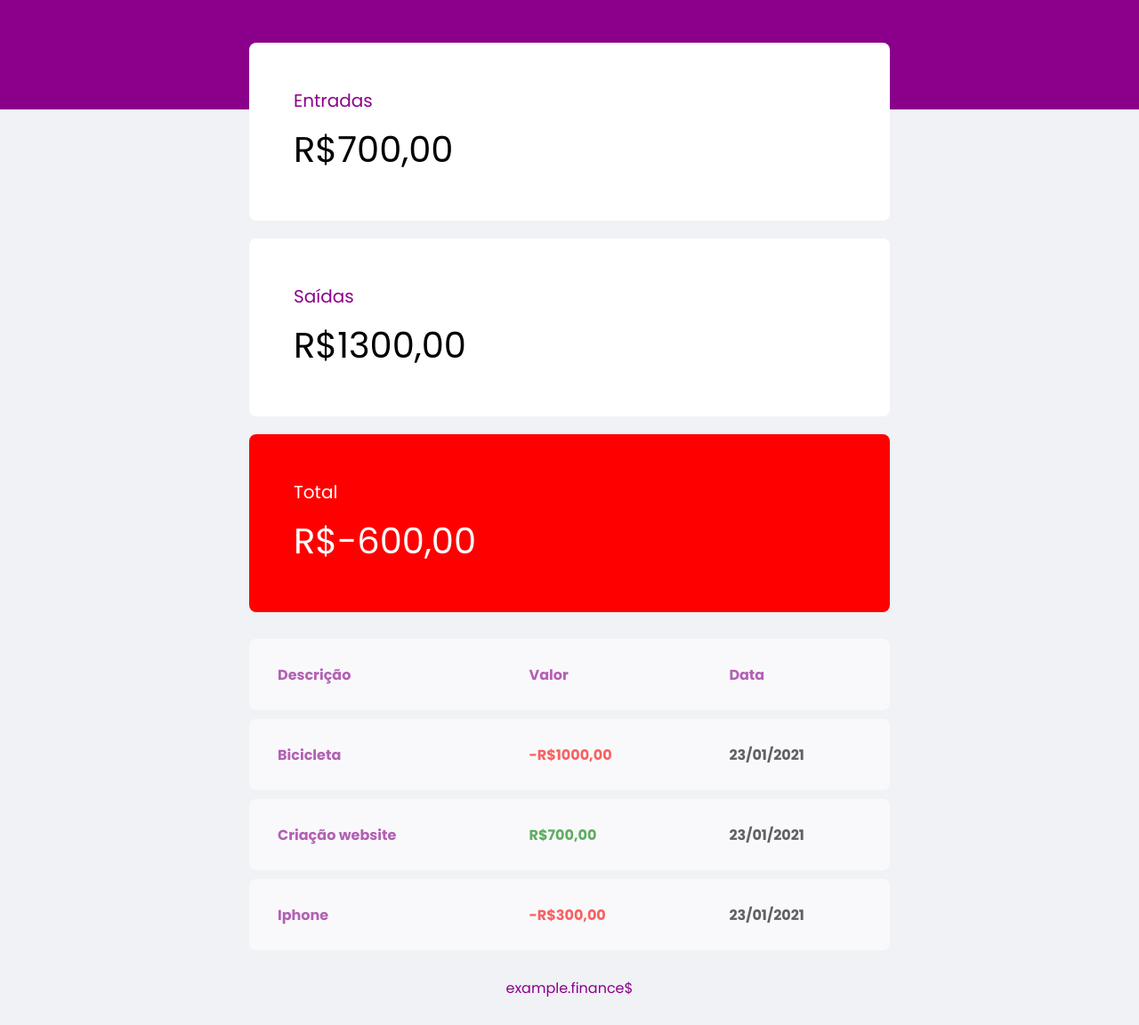
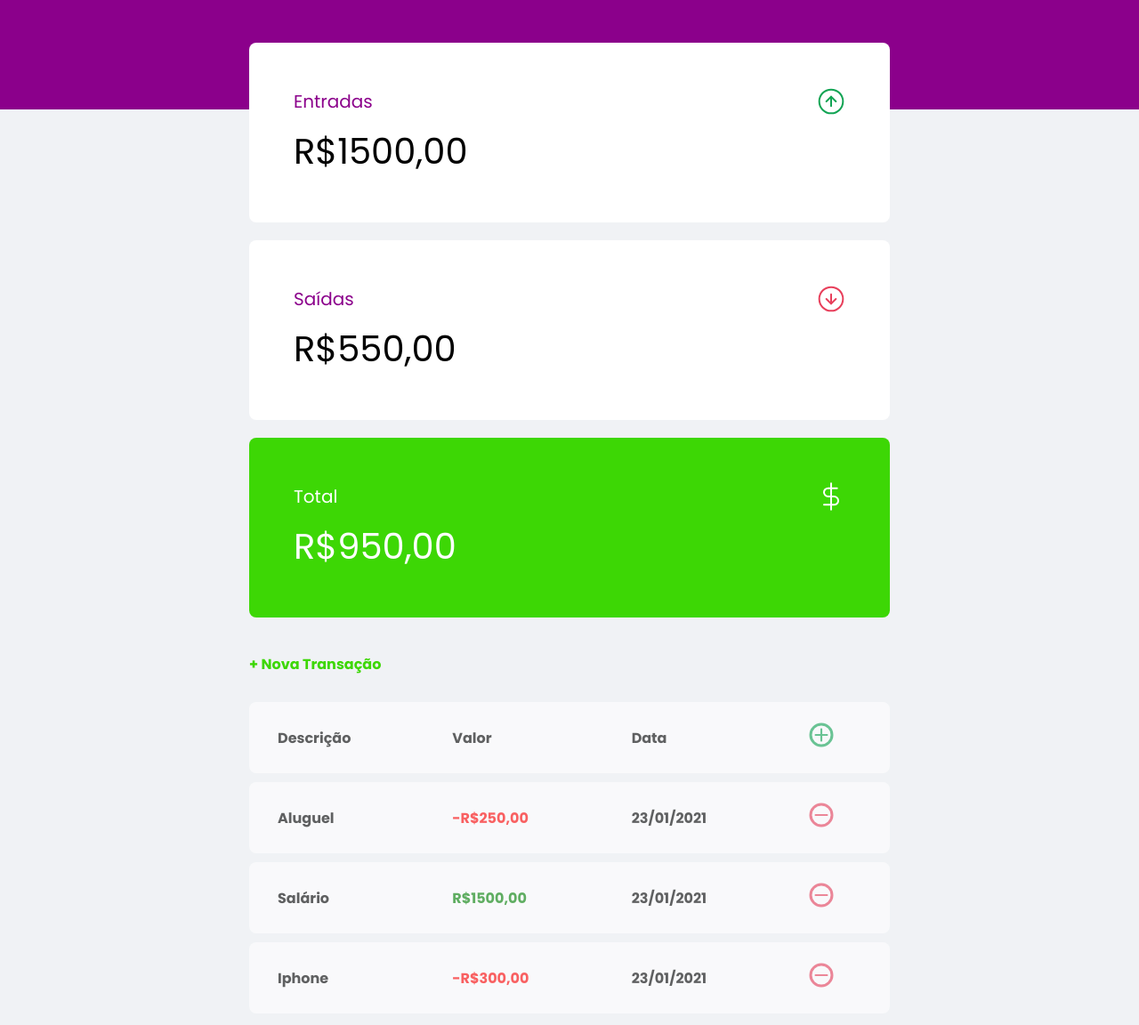
Before and after one commit to henriquedantass/Maratona-Discover, a plain HTML site: page Maratona Discover/index.html in a window 1280 px wide. Shown: the part 100-1252 px from the top of the page at 89% size. Before the commit the page ends 1223 px from the top, so only its background shows below. Drawn offline with Linux system fonts and the light colour scheme.

Commit message:
add assets no html

```diff
--- a/Maratona Discover/block.css
+++ b/Maratona Discover/block.css
@@ -30,6 +30,8 @@ header {
     position: absolute;
     overflow: hidden;
     clip: rect(0,0,0,0);
+    white-space: nowrap;
+    border-width: 0;
 }
 .container {
     width: min(90vh, 800px);
@@ -59,6 +61,9 @@ header {
     color: var(--purple-);
     font-size: 20px;
     font-weight: normal;
+    display: flex;
+    align-items: center;
+    justify-content: space-between;
 }
 
 .card p {
@@ -68,7 +73,7 @@ header {
 }
 
 .card.total {
-    background-color:red;
+    background-color:#3dd705;
     color: white !important;
 }
 
@@ -76,7 +81,19 @@ header {
     color: white
 }
 
+
 /*TABBLE ========*/
+.button-new {
+    display: inline-block;
+    margin: 20px 0px 20px 0px;
+    text-decoration: none;
+    color:#3dd705;
+    font-weight: bold;
+}
+
+.button-new:hover {
+    color: #49aa26;
+}
 #transaction h2 {
     font-size: 30px;
     margin-top: 15px;
@@ -93,7 +110,7 @@ header {
 
 table th {
     font-weight: normal;
-    color: var(--purple-);
+    color: black;
     opacity: 0.6;
     padding: 16px 32px;
     height: 5rem;
@@ -127,7 +144,7 @@ table tr:hover {
 }
 
 td.description {
-    color: var(--purple-);
+    color: black;
     font-weight: bold;
 }
 
--- a/Maratona Discover/index.html
+++ b/Maratona Discover/index.html
@@ -19,47 +19,66 @@
 
         <section id="balance">
             <h2 class="sr-only">Balanço</h2>
+
             <div class="card">
-                <h3>Entradas</h3>
-                <p>R$700,00</p>
+                <h3>
+                   <span>Entradas</span>
+                   <img src="/Maratona Discover/assets/income.svg" alt="Image Income">
+
+
+                </h3>
+                <p>R$1500,00</p>
 
             </div>
             <div class="card">
-                <h3>Saídas</h3>
-                <p>R$1300,00</p>
+                <h3>
+                    <span>Saídas</span>
+                    <img src="/Maratona Discover/assets/expense.svg" alt="Image Saídas">
+
+
+                 </h3>
+                <p>R$550,00</p>
 
             </div>
             <div class="card total">
-                <h3>Total</h3>
-                <p>R$-600,00</p>
+                <h3>
+                    <span>Total</span>
+                    <img src="/Maratona Discover/assets/total.svg" alt="Image Total">
+                 </h3>
+                <p>R$950,00</p>
 
             </div>
         </section>
         <section id="transaction">
             <h2 class="sr-only">Transações</h2>
+            <a href="#" class="button-new">+ Nova Transação</a>
             <table id="data-table">
                 <thead>
                     <tr>
                         <th>Descrição</th>
                         <th>Valor</th>
                         <th>Data</th>
+                        <th><img src="/Maratona Discover/assets/plus.svg" alt="Adicionar Transação"></th>
                     </tr>
                 </thead>
                 <tbody>
                     <tr>
-                        <td class="description">Bicicleta</td>
-                        <td class="expense">-R$1000,00</td>
+                        <td class="description">Aluguel</td>
+                        <td class="expense">-R$250,00</td>
                         <td class="date">23/01/2021</td>
+                        <td><img src="/Maratona Discover/assets/minus.svg" alt="Remover Transação"></td>
                     </tr>
                     <tr>
-                        <td class="description">Criação website</td>
-                        <td class="income">R$700,00</td>
+                        <td class="description">Salário</td>
+                        <td class="income">R$1500,00</td>
                         <td class="date">23/01/2021</td>
+                        <td><img src="/Maratona Discover/assets/minus.svg" alt="Remover Transação"></td>
                     </tr>
                     <tr>
                         <td class="description">Iphone</td>
                         <td class="expense">-R$300,00</td>
                         <td class="date">23/01/2021</td>
+                        <td><img src="/Maratona Discover/assets/minus.svg" alt="Remover Transação"></td>
                     </tr>
                 </tbody>
 
```
